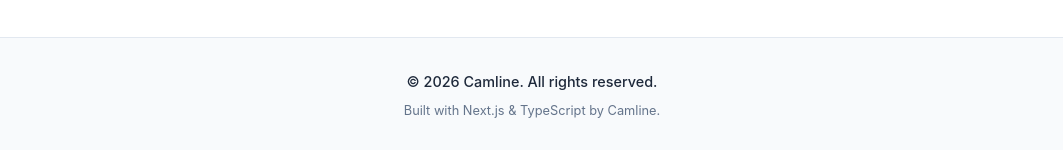
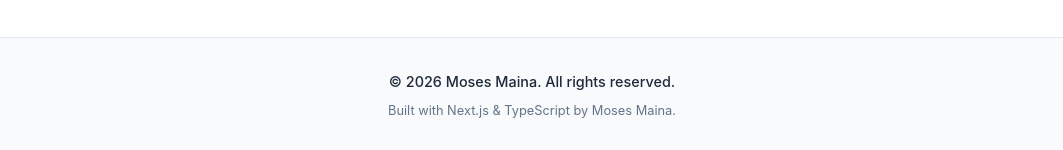
Before and after one commit to CamlineKe/portfolio, a Next.js app: page / in a window 1280 px wide. Shown: the part 8520-8670 px from the top of the page, without its empty margins (108-1171 px from the left). Built offline with nearby package versions, Linux system fonts and the light colour scheme.

Commit message:
fix: polish portfolio branding and remove dev artifacts
- Update Footer branding from 'Camline' to 'Moses Maina' for consistency
- Remove console.error from Contact form catch block
- Clean up redundant z-0 class in ParticleBackground

```diff
--- a/components/Contact.tsx
+++ b/components/Contact.tsx
@@ -70,8 +70,7 @@ const Contact: React.FC = () => {
       } else {
         setSubmitStatus('error');
       }
-    } catch (error) {
-      console.error('Error submitting form:', error);
+    } catch {
       setSubmitStatus('error');
     } finally {
       setIsSubmitting(false);
--- a/components/Footer.tsx
+++ b/components/Footer.tsx
@@ -17,10 +17,10 @@ const Footer: React.FC = () => {
         >
           <div className={styles.footerText}>
             <p className={styles.copyright}>
-              © {currentYear} Camline. All rights reserved.
+              © {currentYear} Moses Maina. All rights reserved.
             </p>
             <p className={styles.builtWith}>
-              Built with Next.js & TypeScript by Camline.
+              Built with Next.js & TypeScript by Moses Maina.
             </p>
           </div>
         </motion.div>
--- a/components/ParticleBackground.tsx
+++ b/components/ParticleBackground.tsx
@@ -12,7 +12,7 @@ const ParticleBackground = () => {
     return (
         <Particles
             id="tsparticles"
-            className="absolute inset-0 z-0"
+            className="absolute inset-0"
             options={{
                 fullScreen: { enable: false }, // vivid requirement: we want it within the Hero section usually, or we can make it fixed. Let's start with false so it fits the container.
                 background: {
```
